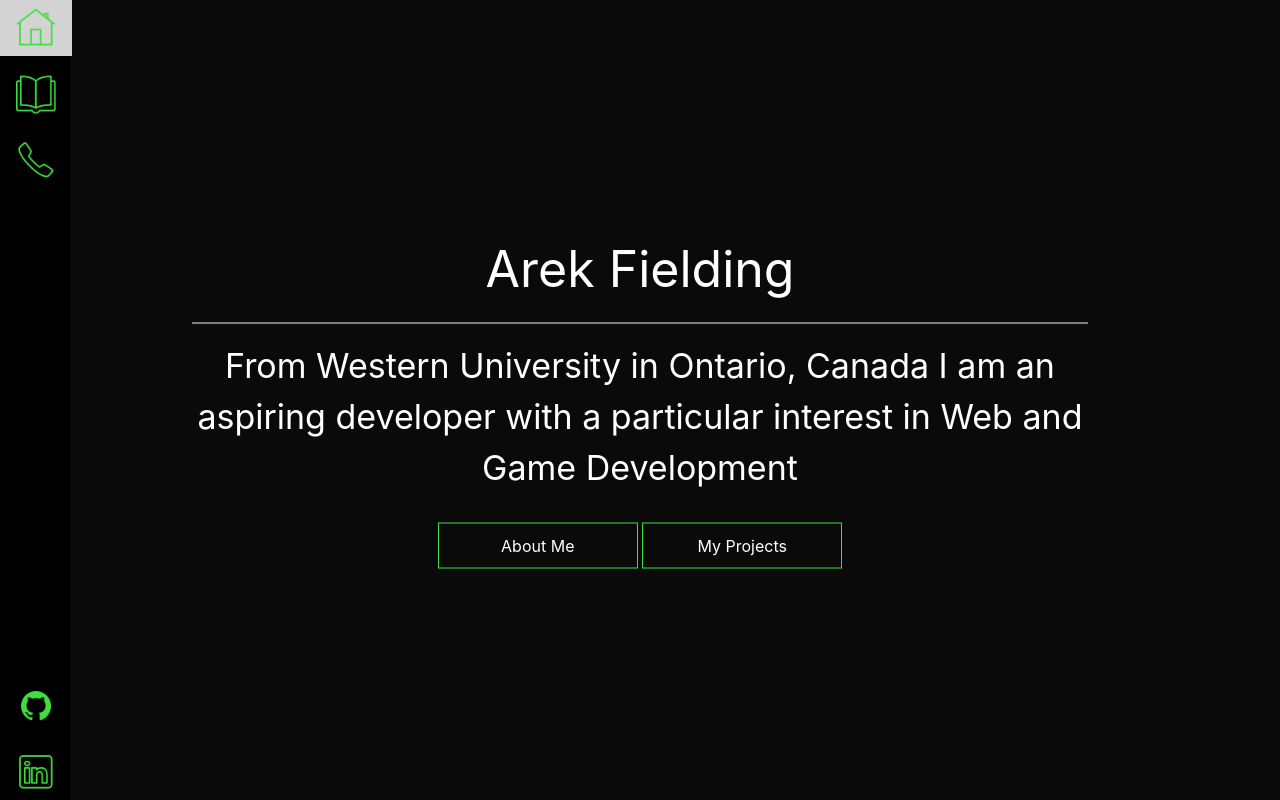
After one commit to Earleking/Profile-Site, a Flask app: page /4 in a window 1280 px wide. The commit adds this page. Run offline with Flask 2, Linux system fonts and the light colour scheme; parts of the project's set-up code (start-up, migrations or seed data) failed here and were passed over; some libraries are stand-ins or nearby versions.

Commit message:
4th trial up

```diff
--- /dev/null
+++ b/static/css/homepage4Style.css
@@ -0,0 +1,29 @@
+.text-container {
+    color: white;
+    width: 70vw;
+    /* padding-left: 15vw; */
+    padding-bottom: 30px;
+}
+
+.main-container {
+    position: absolute;
+    left: 50%;
+    top: 50%;
+    transform: translateY(-50%) translateX(-50%);
+    text-align: center;
+}
+
+.redirect-button {
+    width: 200px;
+    border: 1px #3BE03E solid;
+    padding: 10px 50px;
+    display: inline-block;
+    color: white;
+    transition: .5s;
+}
+
+.redirect-button:hover {
+    background-color: lightgray;
+    color: rgb(32, 117, 34);
+    cursor: pointer;
+}
--- a/static/css/template2Style.css
+++ b/static/css/template2Style.css
@@ -1,15 +1,9 @@
 body {
     background: none;
-    background-color: #212222;
+    /* background-color: #212222; */
+    background-color: #0a0a0a;
 }
-.navbar-custom {
-    /* background-color: #424444; */
-    background-color: rgb(32, 31, 36);
-    position: fixed;
-    width: 100%;
-    z-index: 2;
 
-}
 
 .nav-link-custom {
     color: #3fde3f;
@@ -44,7 +38,9 @@ body {
     width: 70px;
     z-index: 1;
     color: white;
-    background-color: rgb(17, 17, 17);
+    /* background-color: rgb(17, 17, 17); */
+    background-color: rgb(0, 0, 0);
+
     height: 100vh;
 }
 
--- a/templates/homePage3.html
+++ b/templates/homePage3.html
@@ -1,4 +1,4 @@
-<link rel="stylesheet" href="/static/css/homePage2Style.css">
+<link rel="stylesheet" href="/static/css/homePage3Style.css">
 
 {% if inital_page is defined %}
     {% extends "template2.html" %}
@@ -12,7 +12,7 @@
 
 <div class="main-container">
     <div class="image-block">
-
+        <img src="/static/images/coding.jpeg">
     </div>
     <div class="text-block">
         <div class="name-block header-custom-1">
--- /dev/null
+++ b/templates/homePage4.html
@@ -0,0 +1,28 @@
+<link rel="stylesheet" href="/static/css/homepage4Style.css">
+
+{% if inital_page is defined %}
+    {% extends "template2.html" %}
+{% endif %}
+
+{% block bodyblock %}
+<div class="main-container">
+    <div class="text-container">
+        <div class="name-container header-custom-1">
+            Arek Fielding
+        </div>
+        <hr style="background-color: white;">
+        <div class="description-container header-custom-3">
+            From Western University in Ontario, Canada I am an aspiring developer with a particular interest in Web and Game Development
+        </div>
+    </div>
+    <div class="button-container">
+        <a href="/aboutMe">
+            <div class="redirect-button">About Me</div>
+        </a>
+        <a href="/projects">
+            <div class="redirect-button">My Projects</div>
+        </a>
+    </div>
+</div>
+
+{% endblock %}
--- a/views/views.py
+++ b/views/views.py
@@ -21,6 +21,24 @@ def home2():
     if request.method == 'POST':
         return render_template('homePage2.html', title="Arek Fielding")
     return render_template('homePage2.html', title="Arek Fielding", inital_page=True)
+
+@main.route('3', methods=['POST', 'GET'])
+def home3():
+    '''
+    Main Page
+    '''
+    if request.method == 'POST':
+        return render_template('homePage3.html', title="Arek Fielding")
+    return render_template('homePage3.html', title="Arek Fielding", inital_page=True)
+
+@main.route('4', methods=['POST', 'GET'])
+def home4():
+    '''
+    Main Page
+    '''
+    if request.method == 'POST':
+        return render_template('homePage4.html', title="Arek Fielding")
+    return render_template('homePage4.html', title="Arek Fielding", inital_page=True)
 
 @main.route('aboutMe', methods=['POST', 'GET'])
 def about_me():
```
Also changed, not shown: static/css/homePage3Style.css (renamed from static/css/homePageStyle3.css), static/images/coding.jpeg (added).
